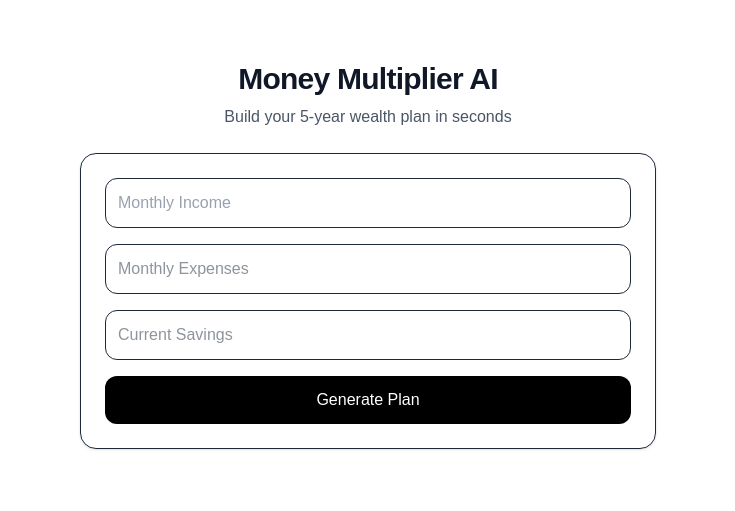
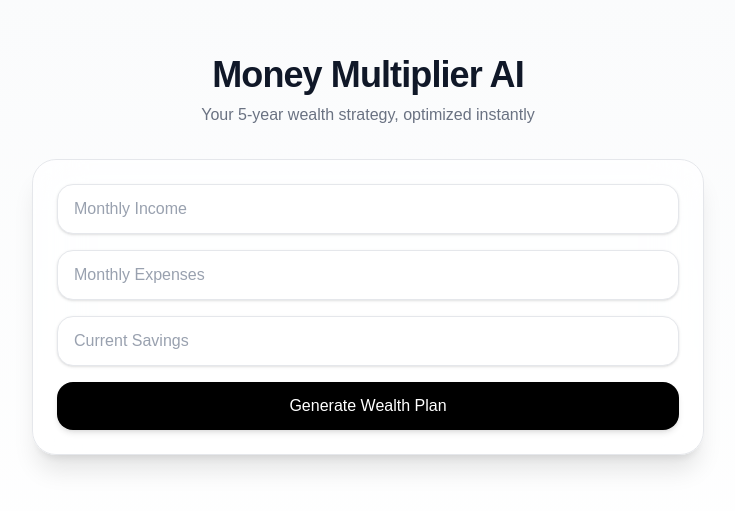
Before and after one commit to noellefjeldstad-ai/money-multiplier-ai, a Next.js app: page / in a window 1280 px wide. Shown: the part 145-656 px from the top of the page, without its empty margins (272-1007 px from the left). Built offline with nearby package versions, Linux system fonts and the light colour scheme.

Commit message:
premium UI upgrade

```diff
--- a/app/page.tsx
+++ b/app/page.tsx
@@ -29,64 +29,73 @@ export default function Home() {
   };
 
   return (
-    <div className="min-h-screen bg-white text-gray-800 flex items-center justify-center p-6">
-      <div className="w-full max-w-xl space-y-6">
+    <div className="min-h-screen bg-gradient-to-b from-gray-50 to-white flex items-center justify-center p-6 text-gray-900">
 
-        {/* Header */}
+      <div className="w-full max-w-2xl space-y-8">
+
+        {/* HEADER */}
         <div className="text-center space-y-2">
-          <h1 className="text-3xl font-semibold tracking-tight text-gray-900">
+          <h1 className="text-4xl font-semibold tracking-tight text-gray-900">
             Money Multiplier AI
           </h1>
-          <p className="text-gray-600">
-            Build your 5-year wealth plan in seconds
+          <p className="text-gray-500">
+            Your 5-year wealth strategy, optimized instantly
           </p>
         </div>
 
-        {/* Card */}
-        <div className="border rounded-2xl p-6 space-y-4 shadow-sm">
+        {/* GLASS CARD */}
+        <div className="bg-white/70 backdrop-blur-xl border border-gray-200 rounded-3xl p-6 shadow-xl space-y-4">
+
+          <div className="grid gap-4">
 
             <input
-            className="w-full border rounded-xl p-3 text-gray-800 placeholder-gray-400"
+              className="w-full rounded-2xl border border-gray-200 bg-white px-4 py-3 text-gray-800 placeholder-gray-400 shadow-sm focus:outline-none focus:ring-2 focus:ring-black/10"
               placeholder="Monthly Income"
               value={income}
               onChange={(e) => setIncome(e.target.value)}
             />
 
             <input
-            className="w-full border rounded-xl p-3"
+              className="w-full rounded-2xl border border-gray-200 bg-white px-4 py-3 text-gray-800 placeholder-gray-400 shadow-sm focus:outline-none focus:ring-2 focus:ring-black/10"
               placeholder="Monthly Expenses"
               value={expenses}
               onChange={(e) => setExpenses(e.target.value)}
             />
 
             <input
-            className="w-full border rounded-xl p-3"
+              className="w-full rounded-2xl border border-gray-200 bg-white px-4 py-3 text-gray-800 placeholder-gray-400 shadow-sm focus:outline-none focus:ring-2 focus:ring-black/10"
               placeholder="Current Savings"
               value={savings}
               onChange={(e) => setSavings(e.target.value)}
             />
 
+          </div>
+
           <button
             onClick={generatePlan}
             disabled={loading}
-            className="w-full bg-black text-white rounded-xl p-3 hover:opacity-90"
+            className="w-full rounded-2xl bg-black text-white py-3 font-medium shadow-md transition hover:scale-[1.01] hover:shadow-lg active:scale-[0.99] disabled:opacity-50"
           >
-            {loading ? "Generating..." : "Generate Plan"}
+            {loading ? "Building your plan..." : "Generate Wealth Plan"}
           </button>
+
         </div>
 
-        {/* Output */}
+        {/* OUTPUT */}
         {result && (
-          <div className="border rounded-2xl p-6 space-y-3 shadow-sm">
-            <h2 className="font-semibold text-lg">
+          <div className="bg-white border border-gray-200 rounded-3xl p-6 shadow-lg space-y-3">
+
+            <h2 className="text-lg font-semibold text-gray-900">
               Your Wealth Plan
             </h2>
 
-            <pre className="text-sm text-gray-700 whitespace-pre-wrap">
+            <pre className="text-sm text-gray-700 whitespace-pre-wrap leading-relaxed">
               {JSON.stringify(result, null, 2)}
             </pre>
+
           </div>
         )}
+
       </div>
     </div>
   );
```
Lines whose indentation alone changed are shown as unchanged.
